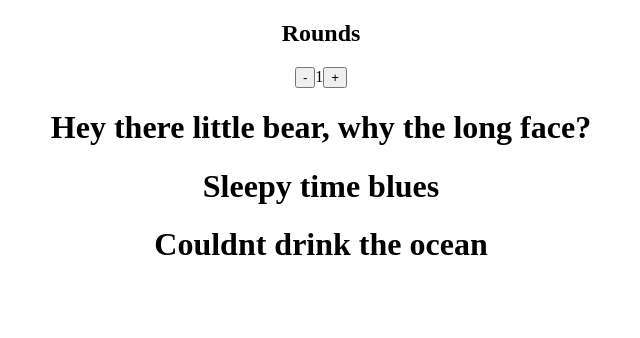
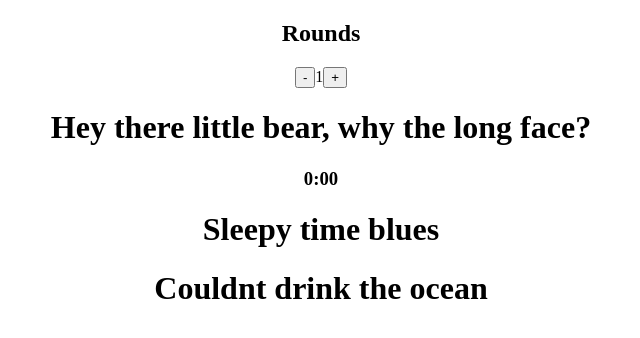
Before and after one commit to robertthome/interval_workout_timer, a React (Create React App) app in the folder workouttimer/: page / in a window 1280 px wide. Shown: the top 338 px of the page, without its empty margins (319-959 px from the left). Built offline with nearby package versions, Linux system fonts and the light colour scheme.

Commit message:
updated states in Miantimer

```diff
--- a/workouttimer/src/components/MainTimer.jsx
+++ b/workouttimer/src/components/MainTimer.jsx
@@ -1,12 +1,16 @@
 import React, { useState } from 'react'
 
 function MainTimer() {
-  const [timer, setTimer] = useState(0)
+  const [minutes, setMinutes] = useState(0)
+  const [seconds, setSeconds] = useState(0)
   const [timerName, setTimerName] = useState(0) //maybe its own component?
 
   return (
     <div>
       <h1>Hey there little bear, why the long face?</h1>
+      <h3>
+        <span>0</span>:00
+      </h3>
     </div>
   )
 }
```
